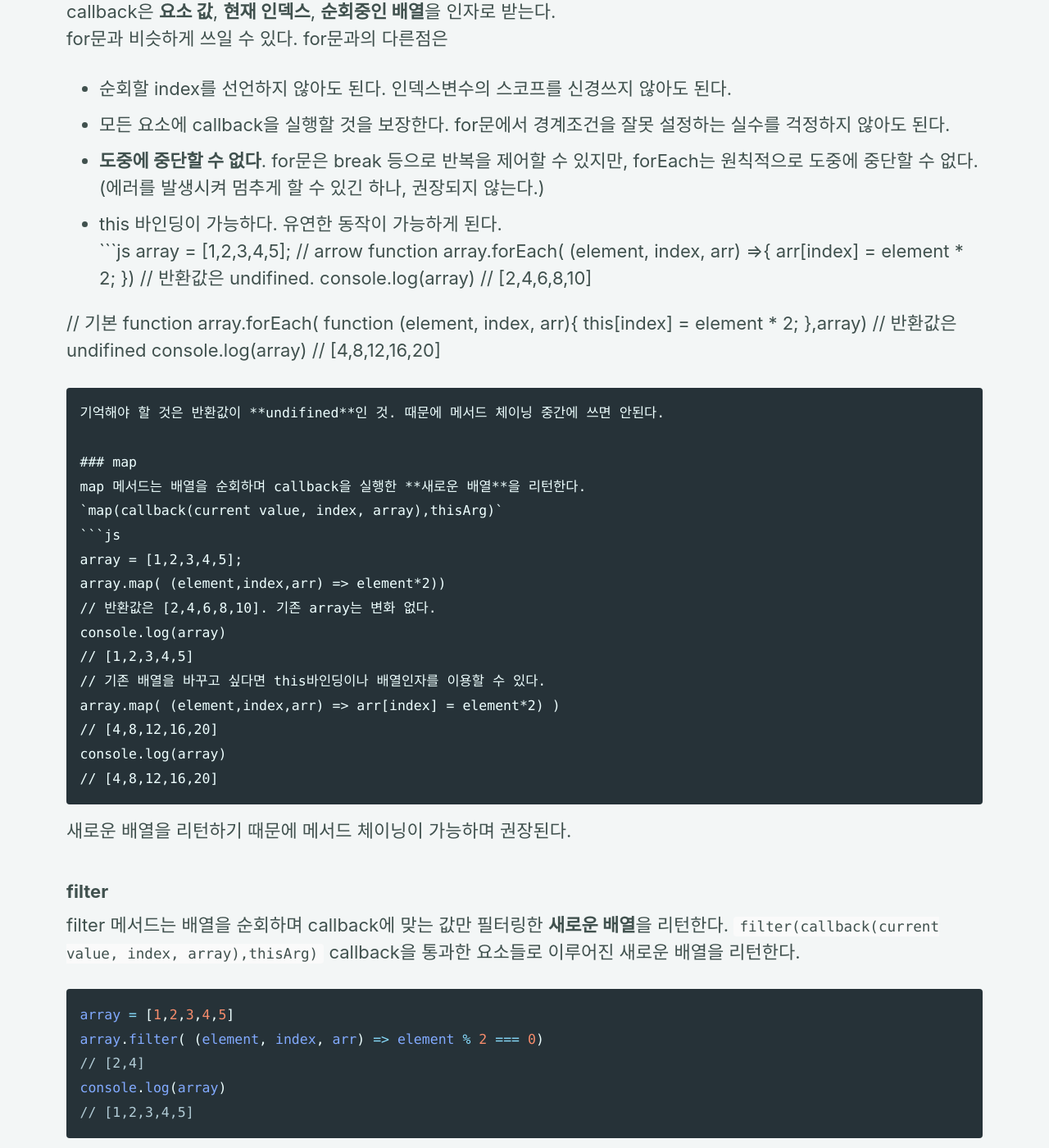
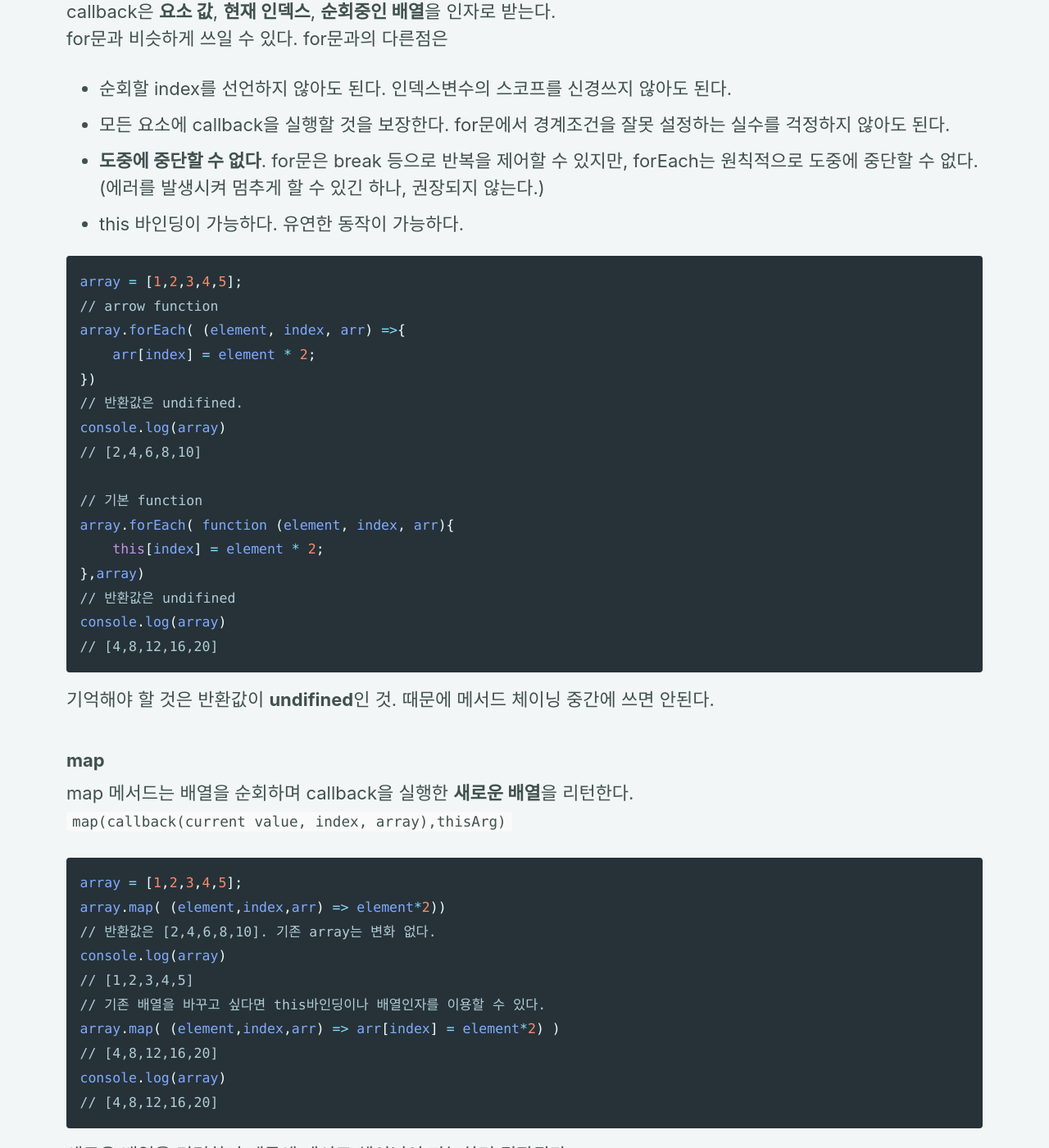
Before and after one commit to andole87/andole87.github.io, a Jekyll site: the page built from _posts/2019-04-10-js-array-method.md, in a window 1280 px wide and 1400 px high, scrolled down 811 px. Shown: the whole window at 82% size. Built offline with Jekyll 4.4.1, drawn with Linux system fonts in a browser that asks for light colours; cached includes are drawn as plain includes; comment, search, counter and statistics services are not loaded.

Commit message:
edit post

````diff
--- a/_posts/2019-04-10-js-array-method.md
+++ b/_posts/2019-04-10-js-array-method.md
@@ -23,7 +23,8 @@ for문과 비슷하게 쓰일 수 있다. for문과의 다른점은
 - 순회할 index를 선언하지 않아도 된다. 인덱스변수의 스코프를 신경쓰지 않아도 된다.
 - 모든 요소에 callback을 실행할 것을 보장한다. for문에서 경계조건을 잘못 설정하는 실수를 걱정하지 않아도 된다.
 - **도중에 중단할 수 없다**. for문은 break 등으로 반복을 제어할 수 있지만, forEach는 원칙적으로 도중에 중단할 수 없다. (에러를 발생시켜 멈추게 할 수 있긴 하나, 권장되지 않는다.)
-- this 바인딩이 가능하다. 유연한 동작이 가능하게 된다.
+- this 바인딩이 가능하다. 유연한 동작이 가능하다.
+
 ```js
 array = [1,2,3,4,5];
 // arrow function
@@ -42,6 +43,7 @@ array.forEach( function (element, index, arr){
 console.log(array)
 // [4,8,12,16,20]
 ```
+
 기억해야 할 것은 반환값이 **undifined**인 것. 때문에 메서드 체이닝 중간에 쓰면 안된다.
 
 ### map
@@ -59,6 +61,7 @@ array.map( (element,index,arr) => arr[index] = element*2) )
 console.log(array)
 // [4,8,12,16,20]
 ```
+
 새로운 배열을 리턴하기 때문에 메서드 체이닝이 가능하며 권장된다.
 
 ### filter
@@ -72,6 +75,7 @@ array.filter( (element, index, arr) => element % 2 === 0)
 console.log(array)
 // [1,2,3,4,5]
 ```
+
 역시 새로운 배열을 리턴하기 때문에 메서드 체이닝이 가능하다.
 
 ### reduce
````
